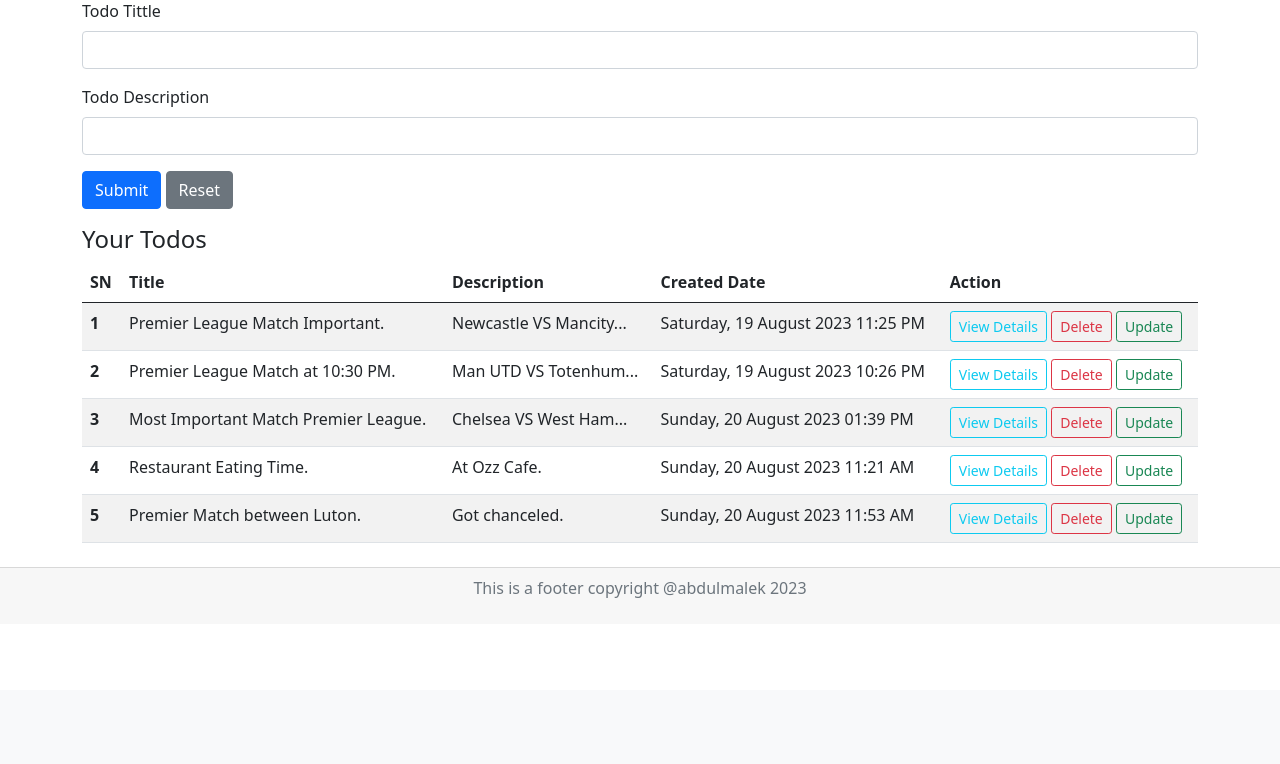
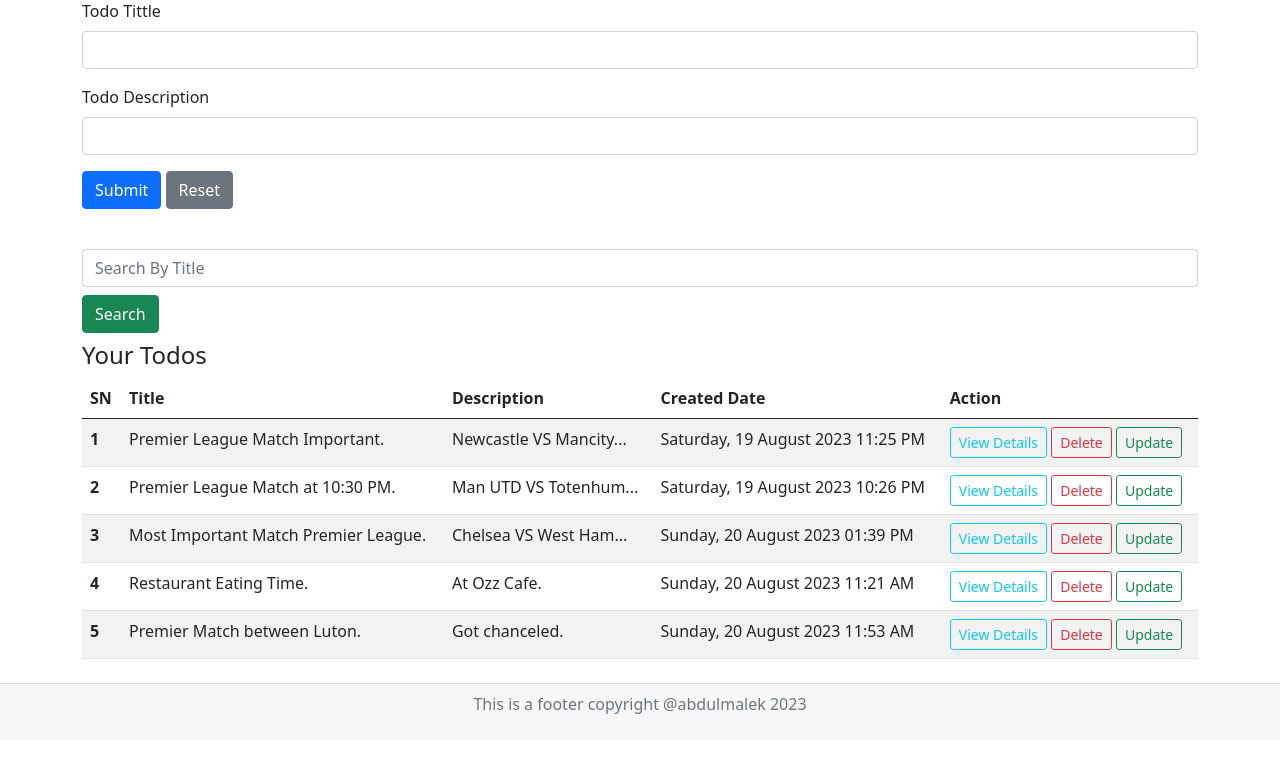
Before and after one commit to MdAbdulMalek/Flask_Todo_APP, a Flask app: page / in a window 1280 px wide. Shown: the part 110-874 px from the top of the page. Before the commit the page ends 708 px from the top, so only its background shows below. Run offline with Flask 3, Linux system fonts and the light colour scheme; data comes from the database, SQL or seed files in the repository; both versions use the stored data as it was after the commit.

Commit message:
[ADD] search todo feature

```diff
--- a/app.py
+++ b/app.py
@@ -16,7 +16,7 @@ class Todo_DB(db.Model):
     date_created = db.Column(db.DateTime, default = datetime.now())
 
     def __repr__(self) -> str:
-        return f"{self.sn} -> {self.tittle} -> {self.date_created}"
+        return f"{self.sn}  {self.tittle}  {self.desc} {self.date_created}"
 
 @app.route('/', methods=['GET', 'POST'])
 def home():
@@ -28,8 +28,8 @@ def home():
         db.session.add(add_db)
         db.session.commit()
     all_list = Todo_DB.query.all()
-    return render_template("index.html", all_list=all_list)
-
+    flag = {"normal" : True, "search":False}
+    return render_template("index.html", all_list=all_list, flag=flag)
 
 @app.route('/delete/<int:sn>')
 def delete(sn):
@@ -59,5 +59,16 @@ def details(sn):
     context = Todo_DB.query.filter_by(sn=sn).first()
     return  render_template("details.html", context=context)
 
+@app.route('/search', methods=['GET', 'POST'])
+def search():
+    if request.method == 'POST':
+        search_q = request.form['search']
+    search = "%{}%".format(search_q)
+    posts = Todo_DB.query.filter(Todo_DB.tittle.like(search)).all()
+    # two = Todo_DB.query.filter(Todo_DB.tittle.ilike(search)).all()
+    flag = {"normal" : False, "search":True}
+    return  render_template("index.html", posts=posts, flag=flag)
+
+
 if __name__ == "__main__":
     app.run(debug=True)
--- a/templates/index.html
+++ b/templates/index.html
@@ -7,6 +7,7 @@ TODO HOME
 {% endblock title %}
 
 {% block body %}
+
 <div class="container my-3">
     <h4>ADD A TODO</h4>
     <form action="/" method="POST">
@@ -22,11 +23,55 @@ TODO HOME
         <button type="reset" class="btn btn-secondary">Reset</button>
     </form>
 </div>
+<br>
+<div class="container">
+    <form action="/search" method="POST" class="form-inline my-2 my-lg-0">
+        <input class="form-control mr-sm-2" type="search" placeholder="Search By Title" name="search" required>
+        <button class="btn btn-success sm my-2" type="submit">Search</button>
+    </form>
+</div>
 
 <div class="container">
-    <h4>Your Todos</h4>
+
+
+    {% if posts|length > 0 %}
+    <h4>Your Todos Displayed Based on Search Results.</h4>
+    <table class="table table-striped">
+        <thead>
+            <tr>
+                <th scope="col">SN</th>
+                <th scope="col">Title</th>
+                <th scope="col">Description</th>
+                <th scope="col">Created Date</th>
+                <th scope="col">Action</th>
+            </tr>
+        </thead>
+        <tbody>
+            {% for p in posts%}
+            <tr>
+                <th scope="row">{{loop.index}}</th>
+                <td>{{p.tittle}}</td>
+                <td>{{p.desc|truncate(25,'')}}</td>
+                <td>{{p.date_created.strftime('%A, %d %B %Y %I:%M %p')}}</td>
+                <td>
+                    <a href="/details/{{p.sn}}"><button type="button" class="btn btn-outline-info btn-sm">View
+                            Details</button></a>
+                    <a href="/delete/{{p.sn}}"><button type="button"
+                            class="btn btn-outline-danger btn-sm">Delete</button></a>
+                    <a href="/update/{{p.sn}}"><button type="button"
+                            class="btn btn-outline-success btn-sm">Update</button></a>
+                </td>
+            </tr>
+            {% endfor %}
+        </tbody>
+    </table>
+    {% elif posts|length == 0 and flag.search == True %}
+    <h3 style="text-align: center;" class="p-2 bg-info border border-success rounded"> Nothing found in your search
+        result. Thank You !!!</h3>
+    {% endif %}
 
     {% if all_list|length > 0 %}
+    <h4>Your Todos</h4>
     <table class="table table-striped">
         <thead>
             <tr>
@@ -45,8 +90,8 @@ TODO HOME
                 <td>{{item.desc|truncate(25,'')}}</td>
                 <td>{{item.date_created.strftime('%A, %d %B %Y %I:%M %p')}}</td>
                 <td>
-                    <a href="/details/{{item.sn}}"><button type="button"
-                         class="btn btn-outline-info btn-sm">View Details</button></a>
+                    <a href="/details/{{item.sn}}"><button type="button" class="btn btn-outline-info btn-sm">View
+                            Details</button></a>
                     <a href="/delete/{{item.sn}}"><button type="button"
                             class="btn btn-outline-danger btn-sm">Delete</button></a>
                     <a href="/update/{{item.sn}}"><button type="button"
@@ -56,7 +101,7 @@ TODO HOME
             {% endfor %}
         </tbody>
     </table>
-    {% else %}
+    {% elif all_list|length == 0 and flag.normal == True %}
     <h3 style="text-align: center;" class="p-2 bg-info border border-success rounded"> Nothing to show because your
         todo list in empty. Thank You !!!</h3>
     {% endif %}
```
Also changed, not shown: instance/Todo_DB.db, templates/common.html (line endings or trailing spaces).
